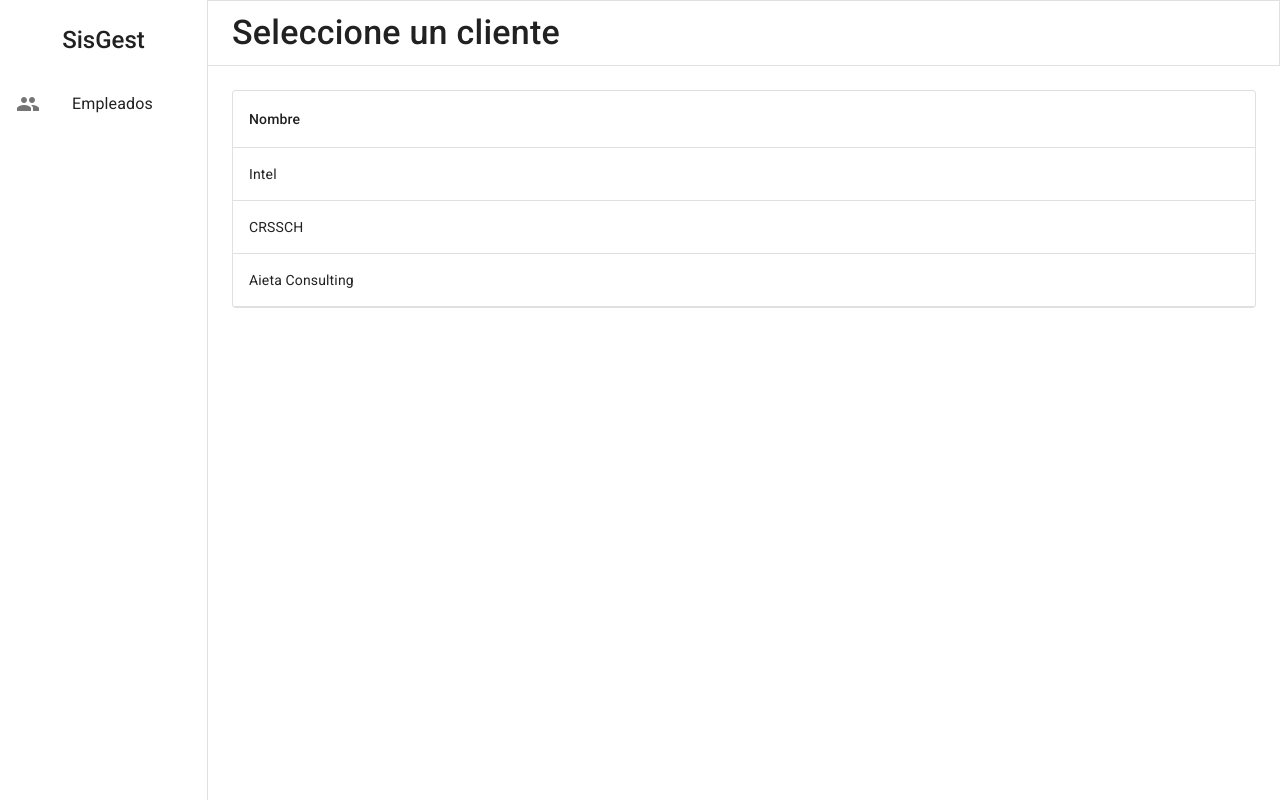
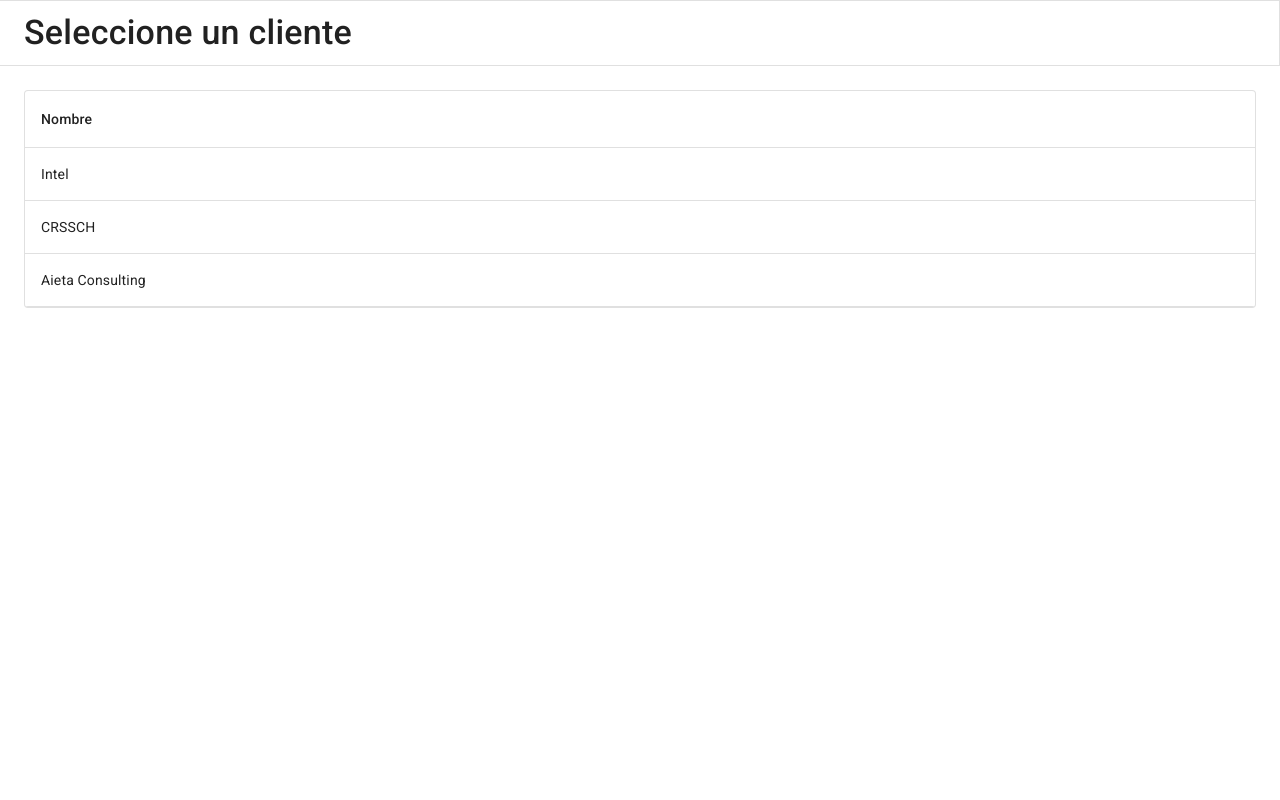
Before and after one commit to lgaieta/sisgest-frontend, a React (Vite) app: page /seleccionar-cliente in a window 1280 px wide. Built offline with nearby package versions, Linux system fonts and the light colour scheme.

Commit message:
Added client select logic and redirection

```diff
--- a/src/App.tsx
+++ b/src/App.tsx
@@ -1,20 +1,41 @@
 import Sidebar from './layouts/Sidebar';
 import { Box } from '@mui/material';
-import { BrowserRouter as Router, Routes, Route } from 'react-router-dom';
+import { Routes, Route, Navigate } from 'react-router-dom';
 import SelectClient from './pages/SelectClient';
 import Home from './pages/Home';
+import { useState, useEffect } from 'react';
 
 function App() {
+    const [client, setClient] = useState<string | null>(null);
+
+    useEffect(() => console.log(client), [client]);
+
     return (
-        <Router>
-            <Box>
-                <Sidebar />
-                <Routes>
-                    <Route path='/seleccionar-cliente' element={<SelectClient />} />
-                    <Route path='/' element={<Home />} />
-                </Routes>
-            </Box>
-        </Router>
+        <Box>
+            <Sidebar client={client} />
+            <Routes>
+                <Route
+                    path='/seleccionar-cliente'
+                    element={
+                        client !== null ? (
+                            <Navigate replace to='/' />
+                        ) : (
+                            <SelectClient setClient={setClient} />
+                        )
+                    }
+                />
+                <Route
+                    path='/'
+                    element={
+                        client === null ? (
+                            <Navigate replace to='/seleccionar-cliente' />
+                        ) : (
+                            <Home />
+                        )
+                    }
+                />
+            </Routes>
+        </Box>
     );
 }
 
--- a/src/layouts/Main.tsx
+++ b/src/layouts/Main.tsx
@@ -3,16 +3,19 @@ import { ReactNode } from 'react';
 
 type MainProps = {
     title: string;
+    fullWidth?: boolean;
     children: ReactNode;
 };
 
 function Main(props: MainProps) {
+    const { fullWidth = false } = props;
+
     return (
         <Box
             sx={{
                 display: 'flex',
                 flexDirection: 'column',
-                paddingLeft: '13rem',
+                paddingLeft: fullWidth ? '0' : '13rem',
                 width: '100%',
                 boxSizing: 'border-box',
             }}
--- a/src/layouts/Sidebar.tsx
+++ b/src/layouts/Sidebar.tsx
@@ -6,11 +6,20 @@ import {
     ListItemButton,
     ListItemIcon,
     ListItemText,
+    Button,
 } from '@mui/material';
 import Icon from '@mui/material/Icon';
 import { Link } from 'react-router-dom';
 
-function Sidebar() {
+type SidebarProps = {
+    client: string | null;
+};
+
+function Sidebar(props: SidebarProps) {
+    const { client } = props;
+
+    if (client === null) return null;
+
     return (
         <Drawer
             variant='permanent'
--- a/src/main.tsx
+++ b/src/main.tsx
@@ -7,6 +7,8 @@ import { BrowserRouter as Router } from 'react-router-dom';
 ReactDOM.createRoot(document.getElementById('root') as HTMLElement).render(
     <React.StrictMode>
         <CssBaseline />
-        <App />
+        <Router>
+            <App />
+        </Router>
     </React.StrictMode>
 );
--- a/src/pages/SelectClient.tsx
+++ b/src/pages/SelectClient.tsx
@@ -7,13 +7,20 @@ import {
     TableContainer,
     TableHead,
 } from '@mui/material';
+import { Dispatch, SetStateAction } from 'react';
 import Main from '../layouts/Main';
 
 const ClientExamples = ['Intel', 'CRSSCH', 'Aieta Consulting'];
 
-function SelectClient() {
+type SelectClientProps = {
+    setClient: Dispatch<SetStateAction<string | null>>;
+};
+
+function SelectClient(props: SelectClientProps) {
+    const { setClient } = props;
+
     return (
-        <Main title='Seleccione un cliente'>
+        <Main title='Seleccione un cliente' fullWidth>
             <TableContainer component={Paper} variant='outlined'>
                 <Table>
                     <TableHead>
@@ -21,7 +28,7 @@ function SelectClient() {
                     </TableHead>
                     <TableBody>
                         {ClientExamples.map(client => (
-                            <TableRow key={client}>
+                            <TableRow onClick={() => setClient(client)} key={client}>
                                 <TableCell>{client}</TableCell>
                             </TableRow>
                         ))}
```
